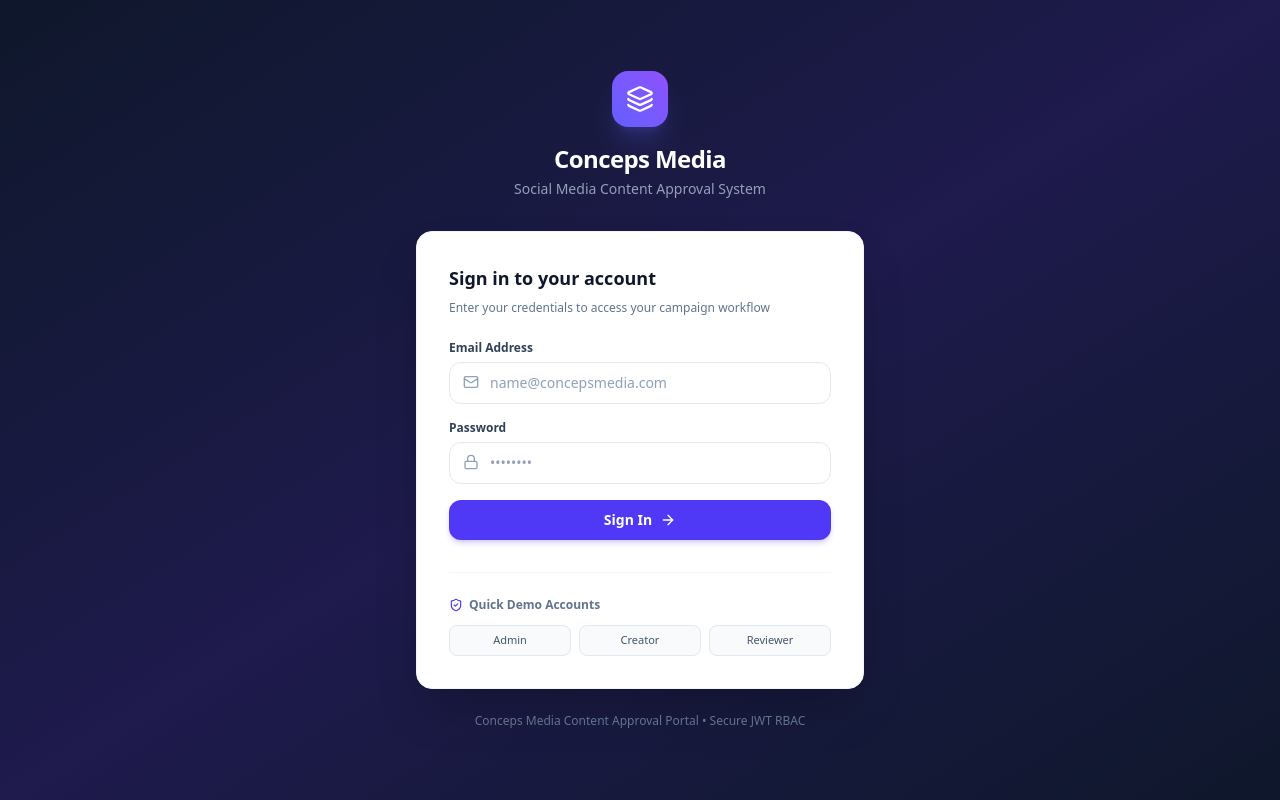
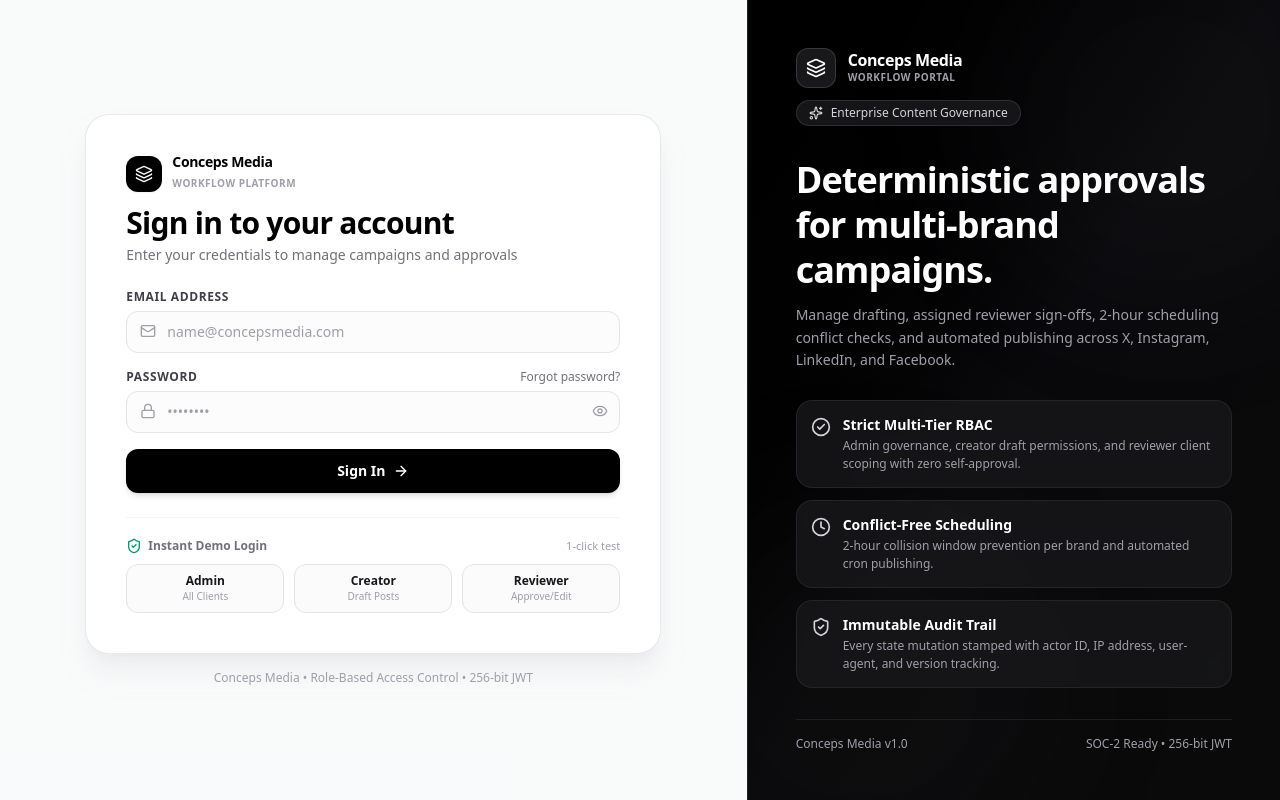
Before and after one commit to srinath-185/socialmedia-content-approval-system, a React (Vite) app in the folder fe/: page /login in a window 1280 px wide. Built offline with nearby package versions, Linux system fonts and the light colour scheme.

Commit message:
feat(ui): restore black and white enterprise layout with login left and wide max-w-xl card

```diff
--- a/fe/src/pages/LoginPage.tsx
+++ b/fe/src/pages/LoginPage.tsx
@@ -1,12 +1,24 @@
 import React, { useState } from 'react';
 import { useNavigate } from 'react-router-dom';
 import { useAuth } from '../hooks/useAuth';
-import { Layers, Lock, Mail, ArrowRight, ShieldCheck } from 'lucide-react';
+import {
+  Layers,
+  Lock,
+  Mail,
+  ArrowRight,
+  ShieldCheck,
+  Eye,
+  EyeOff,
+  CheckCircle2,
+  Clock,
+  Sparkles,
+} from 'lucide-react';
 import toast from 'react-hot-toast';
 
 export const LoginPage: React.FC = () => {
   const [email, setEmail] = useState('');
   const [password, setPassword] = useState('');
+  const [showPassword, setShowPassword] = useState(false);
   const [isSubmitting, setIsSubmitting] = useState(false);
   const { login } = useAuth();
   const navigate = useNavigate();
@@ -32,72 +44,115 @@ export const LoginPage: React.FC = () => {
     }
   };
 
-  const handleQuickLogin = (demoEmail: string, demoPass: string) => {
+  const handleQuickLogin = async (demoEmail: string, demoPass: string) => {
     setEmail(demoEmail);
     setPassword(demoPass);
+    setIsSubmitting(true);
+    try {
+      await login({ email: demoEmail, password: demoPass });
+      toast.success('Welcome back!');
+      navigate('/');
+    } catch (err: any) {
+      const errorMsg =
+        err.response?.data?.message || 'Authentication failed. Please verify credentials.';
+      toast.error(errorMsg);
+    } finally {
+      setIsSubmitting(false);
+    }
   };
 
   return (
-    <div className="min-h-screen bg-gradient-to-br from-slate-900 via-indigo-950 to-slate-900 flex flex-col justify-center items-center p-6">
-      <div className="w-full max-w-md">
-        {/* Brand Header */}
-        <div className="text-center mb-8">
-          <div className="w-14 h-14 rounded-2xl bg-gradient-to-tr from-indigo-500 to-violet-500 flex items-center justify-center text-white mx-auto shadow-xl shadow-indigo-500/20 mb-4">
-            <Layers className="w-7 h-7" />
+    <div className="h-screen max-h-screen w-full flex bg-zinc-50/60 antialiased font-sans overflow-hidden">
+      {/* Left Column: Generous Width Sign-In Form (Black & White Theme) */}
+      <div className="flex-1 h-full flex flex-col justify-center items-center p-6 sm:p-10 lg:p-12 xl:p-16 overflow-y-auto">
+        <div className="w-full max-w-xl my-auto">
+          {/* Mobile Brand Header */}
+          <div className="lg:hidden text-center mb-6">
+            <div className="w-12 h-12 rounded-2xl bg-black flex items-center justify-center text-white mx-auto shadow-md mb-2">
+              <Layers className="w-6 h-6" />
             </div>
-          <h1 className="text-2xl font-bold text-white tracking-tight">Conceps Media</h1>
-          <p className="text-sm text-slate-400 mt-1">Social Media Content Approval System</p>
+            <h1 className="text-xl font-bold text-black tracking-tight">Conceps Media</h1>
+            <p className="text-xs text-zinc-500">Content Approval System</p>
           </div>
 
-        {/* Card */}
-        <div className="bg-white rounded-2xl shadow-2xl p-8 border border-slate-100">
-          <h2 className="text-lg font-bold text-slate-900 mb-2">Sign in to your account</h2>
-          <p className="text-xs text-slate-500 mb-6">
-            Enter your credentials to access your campaign workflow
+          {/* Form Card (Wide & Elegant) */}
+          <div className="bg-white rounded-3xl shadow-xl shadow-zinc-200/50 border border-zinc-200/80 p-8 sm:p-10">
+            <div className="mb-6">
+              <div className="hidden lg:flex items-center gap-2.5 mb-3">
+                <div className="w-9 h-9 rounded-xl bg-black flex items-center justify-center text-white shadow-xs">
+                  <Layers className="w-4.5 h-4.5 text-white" />
+                </div>
+                <div>
+                  <span className="text-sm font-bold tracking-tight text-black block leading-none">
+                    Conceps Media
+                  </span>
+                  <span className="text-[10px] font-semibold text-zinc-400 tracking-wider uppercase">
+                    Workflow Platform
+                  </span>
+                </div>
+              </div>
+              <h2 className="text-2xl sm:text-3xl font-bold text-black tracking-tight">
+                Sign in to your account
+              </h2>
+              <p className="text-sm text-zinc-500 mt-1">
+                Enter your credentials to manage campaigns and approvals
               </p>
+            </div>
 
             <form onSubmit={handleSubmit} className="space-y-4">
               <div>
-              <label className="block text-xs font-semibold text-slate-700 mb-1.5">
+                <label className="block text-xs font-semibold text-zinc-700 uppercase tracking-wider mb-1.5">
                   Email Address
                 </label>
                 <div className="relative">
-                <Mail className="w-4 h-4 text-slate-400 absolute left-3.5 top-3" />
+                  <Mail className="w-4 h-4 text-zinc-400 absolute left-3.5 top-3" />
                   <input
                     type="email"
                     value={email}
                     onChange={(e) => setEmail(e.target.value)}
                     placeholder="name@concepsmedia.com"
-                  className="w-full pl-10 pr-3.5 py-2.5 rounded-xl border border-slate-200 text-sm text-slate-800 placeholder-slate-400 focus:outline-hidden focus:ring-2 focus:ring-indigo-600 focus:border-transparent transition"
+                    className="w-full pl-10 pr-4 py-2.5 rounded-xl border border-zinc-200 text-sm text-zinc-900 placeholder-zinc-400 focus:outline-hidden focus:ring-2 focus:ring-black focus:border-black transition bg-zinc-50/50"
                     required
                   />
                 </div>
               </div>
 
               <div>
-              <label className="block text-xs font-semibold text-slate-700 mb-1.5">
+                <div className="flex items-center justify-between mb-1.5">
+                  <label className="block text-xs font-semibold text-zinc-700 uppercase tracking-wider">
                     Password
                   </label>
+                  <span className="text-xs text-zinc-500 hover:text-black font-medium cursor-pointer transition">
+                    Forgot password?
+                  </span>
+                </div>
                 <div className="relative">
-                <Lock className="w-4 h-4 text-slate-400 absolute left-3.5 top-3" />
+                  <Lock className="w-4 h-4 text-zinc-400 absolute left-3.5 top-3" />
                   <input
-                  type="password"
+                    type={showPassword ? 'text' : 'password'}
                     value={password}
                     onChange={(e) => setPassword(e.target.value)}
                     placeholder="••••••••"
-                  className="w-full pl-10 pr-3.5 py-2.5 rounded-xl border border-slate-200 text-sm text-slate-800 placeholder-slate-400 focus:outline-hidden focus:ring-2 focus:ring-indigo-600 focus:border-transparent transition"
+                    className="w-full pl-10 pr-10 py-2.5 rounded-xl border border-zinc-200 text-sm text-zinc-900 placeholder-zinc-400 focus:outline-hidden focus:ring-2 focus:ring-black focus:border-black transition bg-zinc-50/50"
                     required
                   />
+                  <button
+                    type="button"
+                    onClick={() => setShowPassword(!showPassword)}
+                    className="absolute right-3 top-3 text-zinc-400 hover:text-zinc-700 focus:outline-hidden cursor-pointer"
+                  >
+                    {showPassword ? <EyeOff className="w-4 h-4" /> : <Eye className="w-4 h-4" />}
+                  </button>
                 </div>
               </div>
 
               <button
                 type="submit"
                 disabled={isSubmitting}
-              className="w-full mt-2 py-2.5 px-4 rounded-xl bg-indigo-600 hover:bg-indigo-700 text-white text-sm font-semibold flex items-center justify-center gap-2 shadow-md shadow-indigo-600/20 transition disabled:opacity-50 cursor-pointer"
+                className="w-full mt-2 py-3 px-5 rounded-xl bg-black hover:bg-zinc-800 text-white text-sm font-semibold flex items-center justify-center gap-2 shadow-md shadow-black/10 transition active:scale-[0.99] disabled:opacity-50 cursor-pointer"
               >
                 {isSubmitting ? (
-                'Authenticating...'
+                  'Signing in...'
                 ) : (
                   <>
                     <span>Sign In</span>
@@ -107,41 +162,130 @@ export const LoginPage: React.FC = () => {
               </button>
             </form>
 
-          {/* Quick Demo Credentials for Reviewers */}
-          <div className="mt-8 pt-6 border-t border-slate-100">
-            <div className="flex items-center gap-1.5 text-xs font-semibold text-slate-500 mb-3">
-              <ShieldCheck className="w-3.5 h-3.5 text-indigo-600" />
-              <span>Quick Demo Accounts</span>
+            {/* Quick Demo Access Pills */}
+            <div className="mt-6 pt-5 border-t border-zinc-100">
+              <div className="flex items-center justify-between text-xs font-semibold text-zinc-500 mb-2.5">
+                <span className="flex items-center gap-1.5">
+                  <ShieldCheck className="w-4 h-4 text-emerald-600" />
+                  Instant Demo Login
+                </span>
+                <span className="text-[11px] text-zinc-400 font-normal">1-click test</span>
               </div>
-            <div className="grid grid-cols-3 gap-2">
+              <div className="grid grid-cols-3 gap-2.5">
                 <button
                   type="button"
                   onClick={() => handleQuickLogin('admin@concepsmedia.com', 'Admin@123')}
-                className="py-1.5 px-2 rounded-lg border border-slate-200 bg-slate-50 hover:bg-indigo-50 hover:border-indigo-200 hover:text-indigo-700 text-[11px] font-medium text-slate-600 transition"
+                  disabled={isSubmitting}
+                  className="py-2 px-3 rounded-xl border border-zinc-200 bg-zinc-50/80 hover:bg-zinc-100 hover:border-zinc-300 text-center transition cursor-pointer disabled:opacity-50 group"
                 >
-                Admin
+                  <span className="block text-xs font-bold text-zinc-900 group-hover:text-black">Admin</span>
+                  <span className="block text-[10px] text-zinc-400 font-medium">All Clients</span>
                 </button>
                 <button
                   type="button"
                   onClick={() => handleQuickLogin('creator1@concepsmedia.com', 'Creator@123')}
-                className="py-1.5 px-2 rounded-lg border border-slate-200 bg-slate-50 hover:bg-indigo-50 hover:border-indigo-200 hover:text-indigo-700 text-[11px] font-medium text-slate-600 transition"
+                  disabled={isSubmitting}
+                  className="py-2 px-3 rounded-xl border border-zinc-200 bg-zinc-50/80 hover:bg-zinc-100 hover:border-zinc-300 text-center transition cursor-pointer disabled:opacity-50 group"
                 >
-                Creator
+                  <span className="block text-xs font-bold text-zinc-900 group-hover:text-black">Creator</span>
+                  <span className="block text-[10px] text-zinc-400 font-medium">Draft Posts</span>
                 </button>
                 <button
                   type="button"
                   onClick={() => handleQuickLogin('reviewer1@concepsmedia.com', 'Reviewer@123')}
-                className="py-1.5 px-2 rounded-lg border border-slate-200 bg-slate-50 hover:bg-indigo-50 hover:border-indigo-200 hover:text-indigo-700 text-[11px] font-medium text-slate-600 transition"
+                  disabled={isSubmitting}
+                  className="py-2 px-3 rounded-xl border border-zinc-200 bg-zinc-50/80 hover:bg-zinc-100 hover:border-zinc-300 text-center transition cursor-pointer disabled:opacity-50 group"
                 >
-                Reviewer
+                  <span className="block text-xs font-bold text-zinc-900 group-hover:text-black">Reviewer</span>
+                  <span className="block text-[10px] text-zinc-400 font-medium">Approve/Edit</span>
                 </button>
               </div>
             </div>
           </div>
 
-        <p className="text-center text-xs text-slate-500 mt-6">
-          Conceps Media Content Approval Portal • Secure JWT RBAC
+          <p className="text-center text-xs text-zinc-400 mt-4">
+            Conceps Media • Role-Based Access Control • 256-bit JWT
           </p>
+        </div>
+      </div>
+
+      {/* Right Column: Enterprise Hero Banner (Obsidian Black & White Theme) */}
+      <div className="hidden lg:flex lg:w-1/2 xl:w-5/12 bg-gradient-to-br from-black via-zinc-950 to-neutral-950 text-white relative flex-col justify-between p-10 xl:p-12 overflow-hidden border-l border-zinc-800/80 h-full">
+        {/* Subtle Ambient Glows */}
+        <div className="absolute top-0 right-0 -mr-20 -mt-20 w-96 h-96 bg-zinc-700/10 rounded-full blur-3xl pointer-events-none" />
+        <div className="absolute bottom-0 left-0 -ml-20 -mb-20 w-96 h-96 bg-zinc-800/10 rounded-full blur-3xl pointer-events-none" />
+
+        {/* Brand Header */}
+        <div className="relative z-10 shrink-0">
+          <div className="flex items-center gap-3 mb-3">
+            <div className="w-10 h-10 rounded-xl bg-zinc-900 border border-zinc-700/80 flex items-center justify-center text-white shadow-md">
+              <Layers className="w-5 h-5 text-white" />
+            </div>
+            <div>
+              <span className="text-base font-bold tracking-tight text-white block leading-none">
+                Conceps Media
+              </span>
+              <span className="block text-[10px] uppercase font-semibold tracking-wider text-zinc-400 mt-0.5">
+                Workflow Portal
+              </span>
+            </div>
+          </div>
+          <div className="inline-flex items-center gap-2 px-3 py-1 rounded-full bg-zinc-900/90 border border-zinc-700/60 text-xs font-medium text-zinc-300">
+            <Sparkles className="w-3.5 h-3.5 text-zinc-300" />
+            <span>Enterprise Content Governance</span>
+          </div>
+        </div>
+
+        {/* Hero Value Proposition */}
+        <div className="relative z-10 my-auto py-4 space-y-6 max-w-lg">
+          <div className="space-y-3">
+            <h1 className="text-3xl xl:text-4xl font-extrabold tracking-tight text-white leading-tight">
+              Deterministic approvals for multi-brand campaigns.
+            </h1>
+            <p className="text-sm text-zinc-400 leading-relaxed font-normal">
+              Manage drafting, assigned reviewer sign-offs, 2-hour scheduling conflict checks, and automated publishing across X, Instagram, LinkedIn, and Facebook.
+            </p>
+          </div>
+
+          {/* Key Feature Pillars */}
+          <div className="space-y-3 pt-1">
+            <div className="flex items-start gap-3 p-3.5 rounded-2xl bg-zinc-900/80 border border-zinc-800/90 backdrop-blur-xs">
+              <CheckCircle2 className="w-5 h-5 text-zinc-300 shrink-0 mt-0.5" />
+              <div>
+                <h2 className="text-sm font-semibold text-white">Strict Multi-Tier RBAC</h2>
+                <p className="text-xs text-zinc-400 leading-normal mt-0.5">
+                  Admin governance, creator draft permissions, and reviewer client scoping with zero self-approval.
+                </p>
+              </div>
+            </div>
+
+            <div className="flex items-start gap-3 p-3.5 rounded-2xl bg-zinc-900/80 border border-zinc-800/90 backdrop-blur-xs">
+              <Clock className="w-5 h-5 text-zinc-300 shrink-0 mt-0.5" />
+              <div>
+                <h2 className="text-sm font-semibold text-white">Conflict-Free Scheduling</h2>
+                <p className="text-xs text-zinc-400 leading-normal mt-0.5">
+                  2-hour collision window prevention per brand and automated cron publishing.
+                </p>
+              </div>
+            </div>
+
+            <div className="flex items-start gap-3 p-3.5 rounded-2xl bg-zinc-900/80 border border-zinc-800/90 backdrop-blur-xs">
+              <ShieldCheck className="w-5 h-5 text-zinc-300 shrink-0 mt-0.5" />
+              <div>
+                <h2 className="text-sm font-semibold text-white">Immutable Audit Trail</h2>
+                <p className="text-xs text-zinc-400 leading-normal mt-0.5">
+                  Every state mutation stamped with actor ID, IP address, user-agent, and version tracking.
+                </p>
+              </div>
+            </div>
+          </div>
+        </div>
+
+        {/* Footer Meta */}
+        <div className="relative z-10 pt-4 border-t border-zinc-800/70 flex items-center justify-between text-xs text-zinc-400 shrink-0">
+          <span>Conceps Media v1.0</span>
+          <span>SOC-2 Ready • 256-bit JWT</span>
+        </div>
       </div>
     </div>
   );
```
Lines whose indentation alone changed are shown as unchanged.
